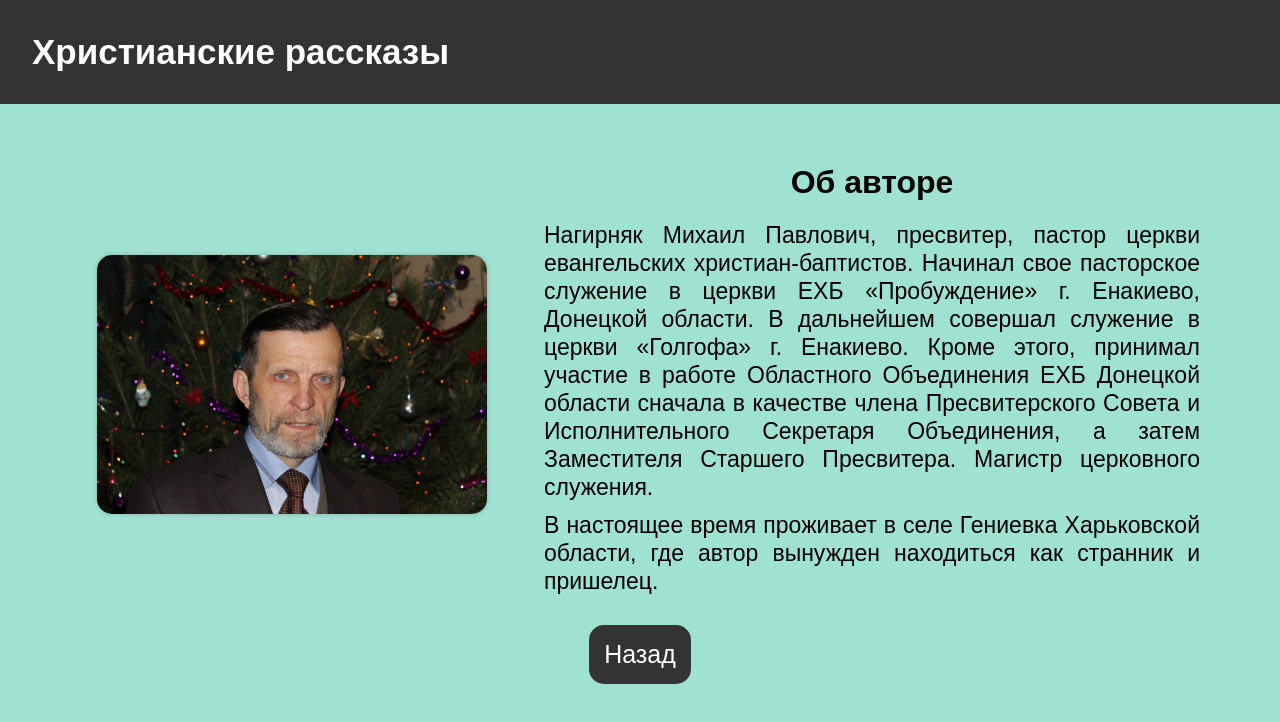
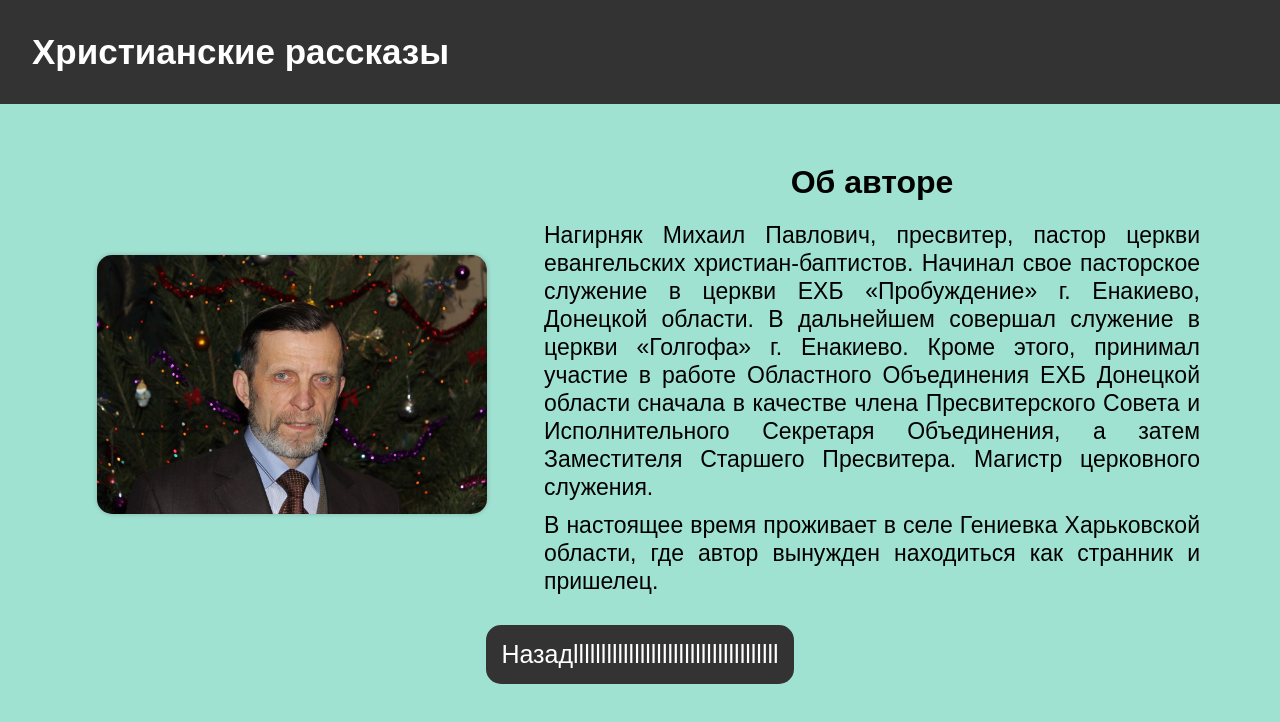
Before and after one commit to antinz/Christian_stories, a React (Create React App) app: page / in a window 1280 px wide. Both pictures are taken after a click on the button "Об авторе". Shown: the top 722 px of the page. Built offline with nearby package versions, Linux system fonts and the light colour scheme.

Commit message:
trying to fix the build issue

```diff
--- a/src/App.js
+++ b/src/App.js
@@ -326,7 +326,9 @@ function AboutAuthor({ showAboutAuthor, onExitClick }) {
         </div>
       </div>
       <div className="about-author-back">
-        <button onClick={onExitClick}>Назад</button>
+        <button onClick={onExitClick}>
+          Назадlllllllllllllllllllllllllllllllllllll
+        </button>
       </div>
     </div>
   );
```
